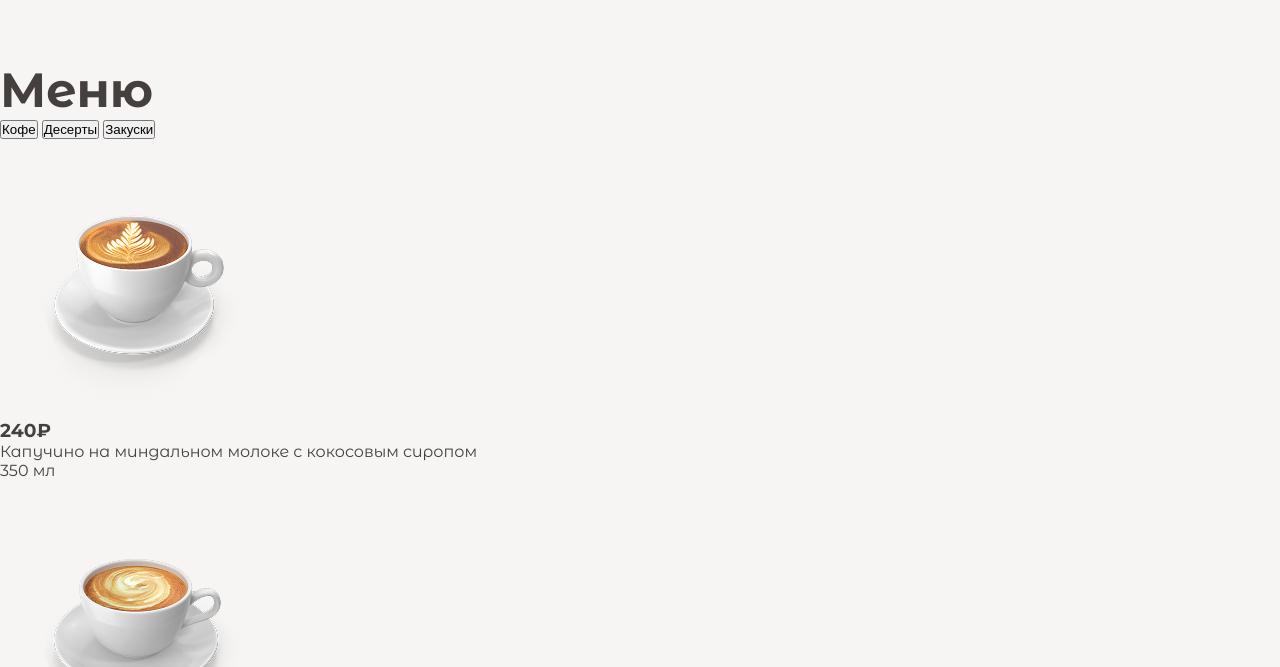
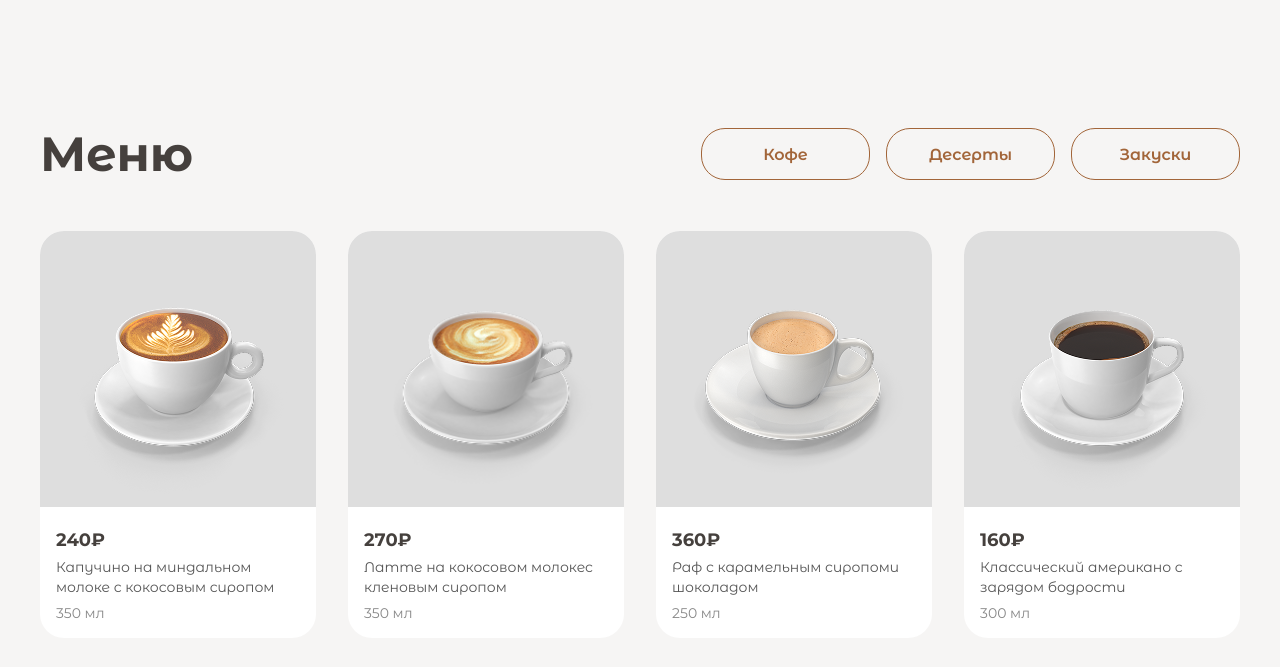
Before and after one commit to JimmyCalm/Coffe-shop-project, a plain HTML site: page index.html in a window 1280 px wide. Shown: the part 1679-2346 px from the top of the page. Drawn offline with Linux system fonts and the light colour scheme.

Commit message:
стилизовал секцию меню

```diff
--- a/_vars.scss
+++ b/_vars.scss
@@ -2,6 +2,7 @@ $primary-color: #45403D;
 $secondary-color: #A26539;
 $header-color: #FFFFFF;
 $background-color: #F6F5F4;
+$card-color: #DEDEDE;
 $number-color: #F7F7F7;
 $font-family: "Montserrat Alternates", sans-serif;
 
--- a/index.html
+++ b/index.html
@@ -95,13 +95,15 @@
                 </article>
             </div>
         </section>
-        <section class="menu">
-            <h2 class="title__title">Меню</h2>
-            <div class="menu__controls">
-                <button class="menu__control" data-category="coffee">Кофе</button>
-                <button class="menu__control" data-category="desserts">Десерты</button>
-                <button class="menu__control" data-category="snacks">Закуски</button>
-            </div>
+        <section class="menu center">
+            <div class="menu__header"> <!-- Новый контейнер для заголовка и кнопок -->
+                <h2 class="menu__title">Меню</h2>
+                <div class="menu__controls">
+                  <button class="menu__control" data-category="coffee">Кофе</button>
+                  <button class="menu__control" data-category="desserts">Десерты</button>
+                  <button class="menu__control" data-category="snacks">Закуски</button>
+                </div>
+              </div>
             <div class="menu__items">
                 <article class="menu__item" data-category="coffee">
                     <img src="img/White Cup With Cappuccino.F01.2k 1.png" alt="img" class="menu__img">
--- a/style.scss
+++ b/style.scss
@@ -162,3 +162,76 @@ body {
         font-weight: $font-weight-regular;
     }
 }
+
+.menu {
+    padding-top: 64px;
+    padding-bottom: 64px;
+    &__header {
+        display: flex;
+        justify-content: space-between;
+        align-items: center;
+        margin-bottom: 48px;
+      }
+      &__title{
+        font-size: $font-size-xlarge;
+        font-weight: $font-weight-bold;
+      }
+    &__controls {
+        display: flex;
+        gap: 16px;
+        justify-content: flex-end;
+    }
+
+    &__control {
+      @include button-style;
+    }
+
+    &__items {
+      display: grid;
+      grid-template-columns: repeat(4, 1fr);
+      gap: 32px;
+    }
+
+    &__item {
+      width: 100%;
+      background-color: $header-color;
+      border-radius: 24px;
+      overflow: hidden;
+      display: flex;
+      flex-direction: column;
+    }
+
+    &__img {
+      width: 100%;
+      height: 276px;
+      object-fit: cover;
+      background-color: $card-color;
+    }
+
+    &__info {
+      padding: 22px 16px 16px;
+      display: flex;
+      flex-direction: column;
+      flex-grow: 1;
+    }
+
+    &__price {
+      font-size: 18px;
+      font-weight: bold;
+      margin-bottom: 7px;
+    }
+
+    &__description {
+      font-size: 14px;
+      line-height: 1.4;
+      margin-bottom: 7px;
+      color: #555;
+      flex-grow: 1;
+    }
+
+    &__size {
+      font-size: 14px;
+      color: #888;
+      margin-top: auto;
+    }
+  }
```
Also changed, not shown: style.css, 1 other file.
